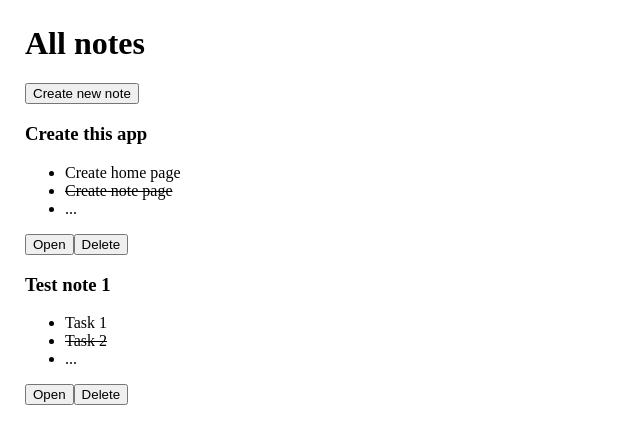
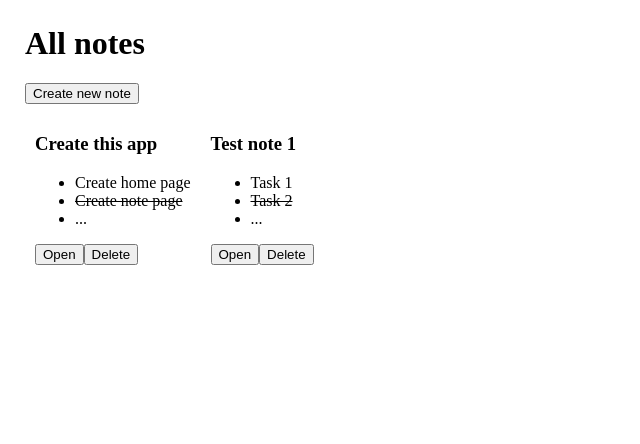
Before and after one commit to psqq/vue-todo-app, a Vue app: page /#/ in a window 1280 px wide. Shown: the top 444 px of the page, without its empty margins (0-640 px from the left). Built offline with nearby package versions, Linux system fonts and the light colour scheme.

Commit message:
Leave page confirm

```diff
--- a/src/components/NotePreview.vue
+++ b/src/components/NotePreview.vue
@@ -1,5 +1,5 @@
 <template>
-  <div class="hello">
+  <div class="note-preview">
     <h3>{{ note.title }}</h3>
     <ul>
       <li
--- a/src/views/Home.vue
+++ b/src/views/Home.vue
@@ -2,7 +2,7 @@
   <div>
     <h1>All notes</h1>
     <button @click="newNote()">Create new note</button>
-    <div>
+    <div class="notes">
       <NotePreview
         v-for="(note, index) in notes"
         :note="note"
@@ -35,3 +35,13 @@ export default {
   }
 };
 </script>
+
+<style>
+.notes {
+  display: flex;
+  flex-wrap: wrap;
+}
+.notes > div {
+  margin: 10px;
+}
+</style>
--- a/src/views/Note.vue
+++ b/src/views/Note.vue
@@ -39,6 +39,14 @@
       @no="showUndoAllConfirm = false"
       @close="showUndoAllConfirm = false"
     />
+    <Confirm
+      v-if="showLeaveConfirm"
+      title="Are you sure you want to leave the page?"
+      body="You have unsaved changes!"
+      @yes="leavePage()"
+      @no="showLeaveConfirm = false"
+      @close="showLeaveConfirm = false"
+    />
   </div>
 </template>
 
@@ -64,7 +72,10 @@ export default {
       // ... удаления заметки
       showDeleteConfirm: false,
       // ... подтвержения отмены всех изменений
-      showUndoAllConfirm: false
+      showUndoAllConfirm: false,
+      // ... подтвержения ухода со страницы с потерей всех изменений
+      showLeaveConfirm: false,
+      leaveTo: ""
     };
   },
   /**
@@ -115,7 +126,26 @@ export default {
       this.deleteNote({ id });
       this.showDeleteConfirm = false;
       this.$router.push("/");
+    },
+    /**
+     * Метод для перехода со страницы, если пользователь нажмет
+     * да в соответствующем предупреждении.
+     */
+    leavePage() {
+      this.$router.push(this.leaveTo);
     }
+  },
+  /**
+   * Перед переходом на другие страницы если есть несохраненные изменния
+   * всплывает соответсвующее предупреждение.
+   */
+  beforeRouteLeave(to, from, next) {
+    if (this.showLeaveConfirm && this.leaveTo) {
+      this.showLeaveConfirm = false;
+      return next();
+    }
+    this.showLeaveConfirm = true;
+    this.leaveTo = to.fullPath;
   },
   /**
    * Во время создания компонента ему передается ид заметки.
```
